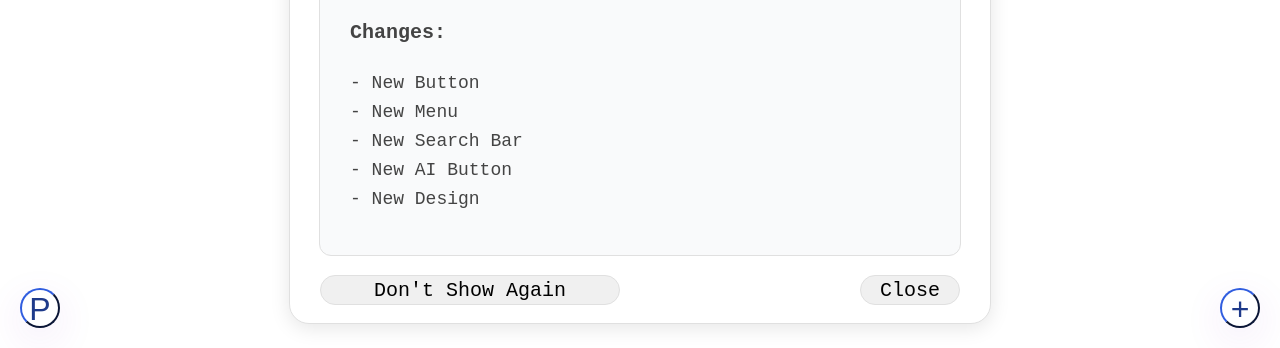
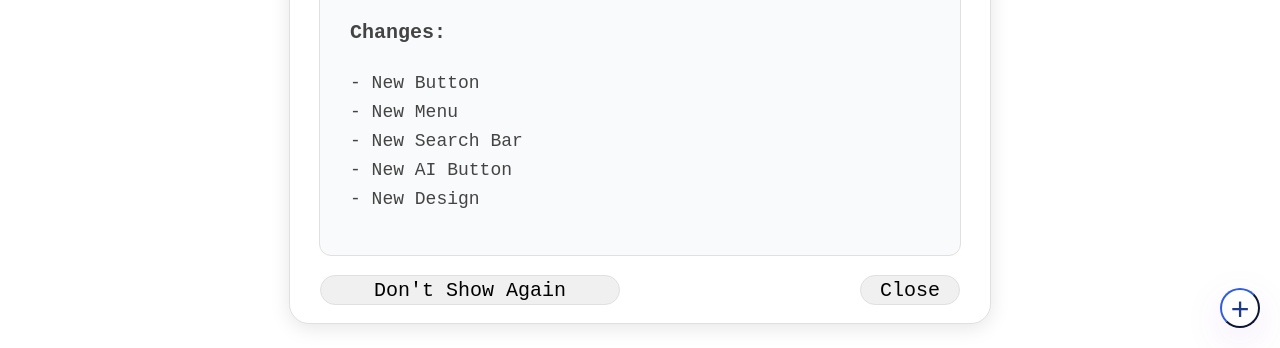
Before and after one commit to INEVERSTOPMEWING/Hyper-B, a plain HTML site: page index.html in a window 1280 px wide. Shown: the part 452-800 px from the top of the page. Drawn offline with Linux system fonts and the light colour scheme.

Commit message:
Update 4.12
Minor Fixes

```diff
--- a/index.html
+++ b/index.html
@@ -1427,9 +1427,7 @@ mark {
 <button class="add-widget-button" id="addWidgetButton" title="Add a Favorite">
     +
 </button>
-<button class="add-widget-button" id="sigma" title="Profiles" style="left: 20px;">
-    P
-</button>
+
 <div class="widget-container" id="widgetContainer"></div>
 </div>
 
```
